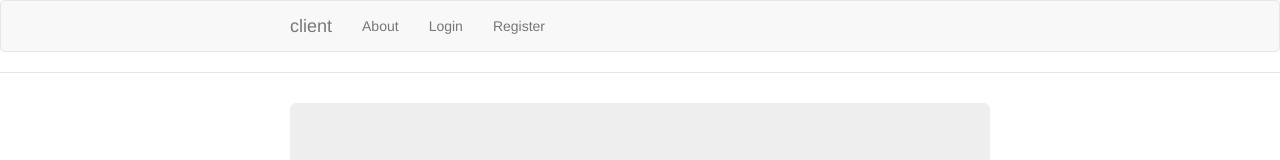
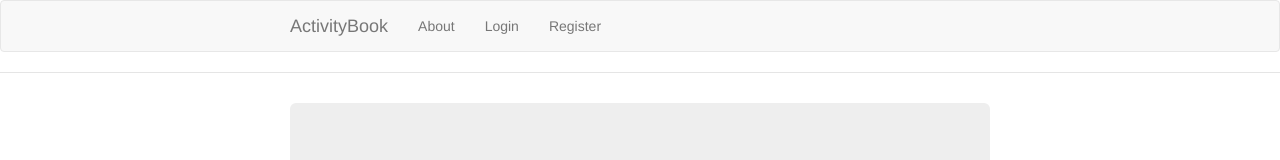
Before and after one commit to JackAllister/aaf_health, a website: page client/app/index.html in a window 1280 px wide. Shown: the top 160 px of the page. Drawn offline with nearby package versions, Linux system fonts and the light colour scheme; some packages are replaced by stand-ins of ours; files that its build step writes are made by us from their sources.

Commit message:
Adjusted project name so not just 'title'

```diff
--- a/client/app/index.html
+++ b/client/app/index.html
@@ -33,7 +33,7 @@
               <span class="icon-bar"></span>
             </button>
 
-            <a class="navbar-brand" href="#/">client</a>
+            <a class="navbar-brand" href="#/">ActivityBook</a>
           </div>
 
           <div class="collapse navbar-collapse" id="js-navbar-collapse" ng-controller="HeaderCtrl">
```
